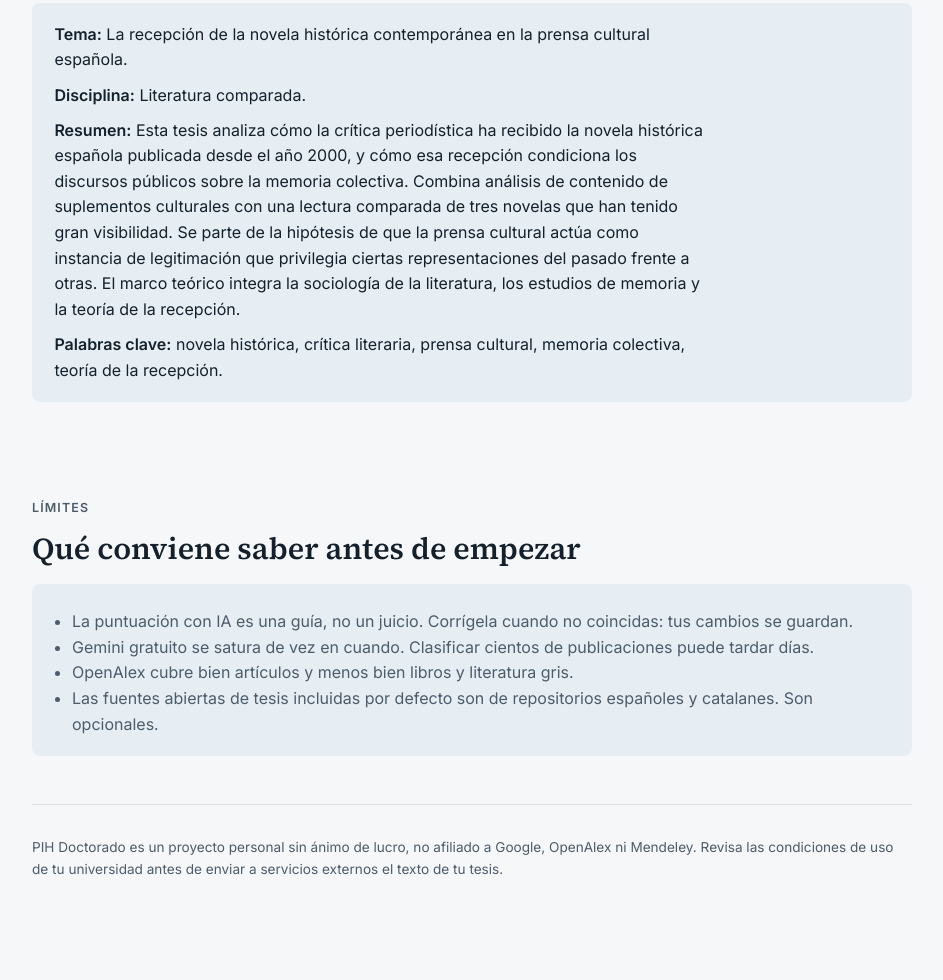
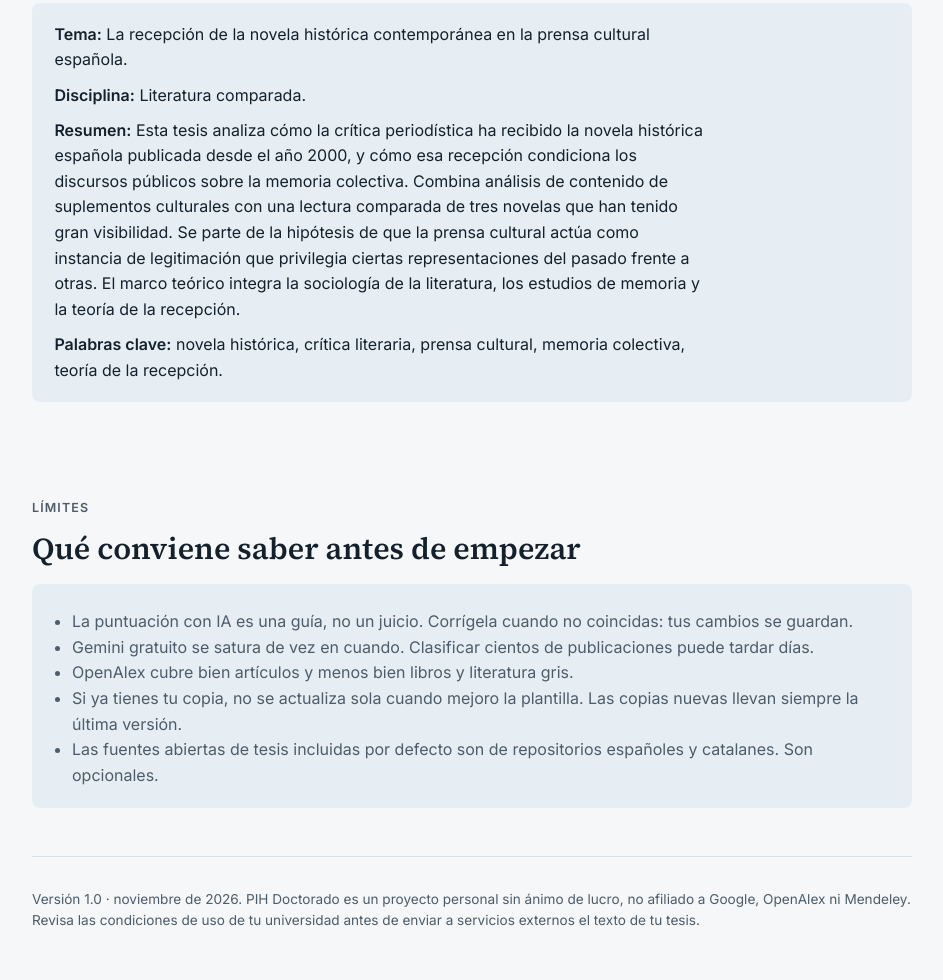
Before and after one commit to PIH-Doctorado/pih-doctorado.github.io, a plain HTML site: page index.html in a window 1280 px wide. Shown: the part 3516-4496 px from the top of the page, without its empty margins (168-1111 px from the left). Before the commit the page ends 4445 px from the top, so only its background shows below. Drawn offline with Linux system fonts and the light colour scheme.

Commit message:
index.html

```diff
--- a/index.html
+++ b/index.html
@@ -201,13 +201,14 @@ footer{padding-block:2rem 3rem;color:var(--muted);font-size:.85rem;border-top:1p
       <li>La puntuación con IA es una guía, no un juicio. Corrígela cuando no coincidas: tus cambios se guardan.</li>
       <li>Gemini gratuito se satura de vez en cuando. Clasificar cientos de publicaciones puede tardar días.</li>
       <li>OpenAlex cubre bien artículos y menos bien libros y literatura gris.</li>
+      <li>Si ya tienes tu copia, no se actualiza sola cuando mejoro la plantilla. Las copias nuevas llevan siempre la última versión.</li>
       <li>Las fuentes abiertas de tesis incluidas por defecto son de repositorios españoles y catalanes. Son opcionales.</li>
     </ul>
   </div>
 </section>
 
 <footer>
-  PIH Doctorado es un proyecto personal sin ánimo de lucro, no afiliado a Google, OpenAlex ni Mendeley. Revisa las condiciones de uso de tu universidad antes de enviar a servicios externos el texto de tu tesis.
+  Versión 1.0 · noviembre de 2026. PIH Doctorado es un proyecto personal sin ánimo de lucro, no afiliado a Google, OpenAlex ni Mendeley. Revisa las condiciones de uso de tu universidad antes de enviar a servicios externos el texto de tu tesis.
 </footer>
 
 </div>
```
